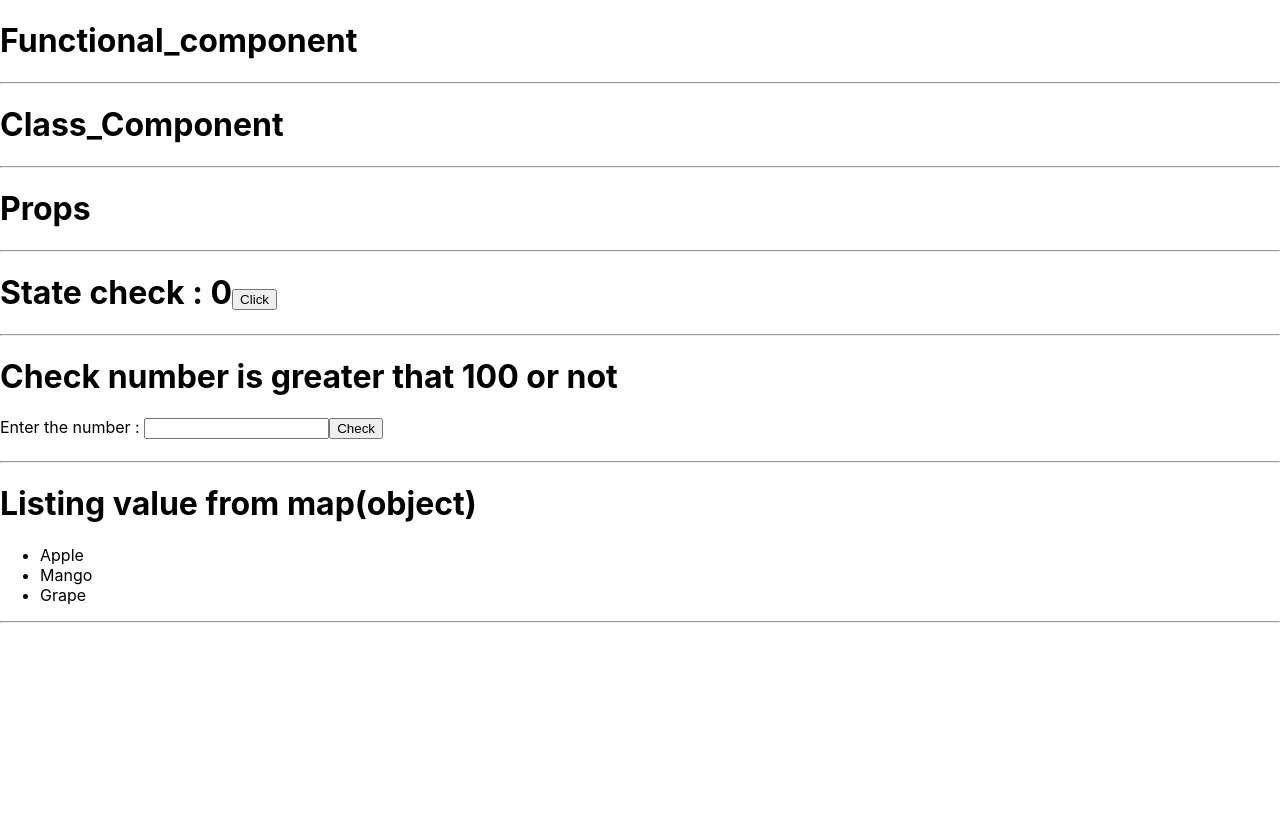
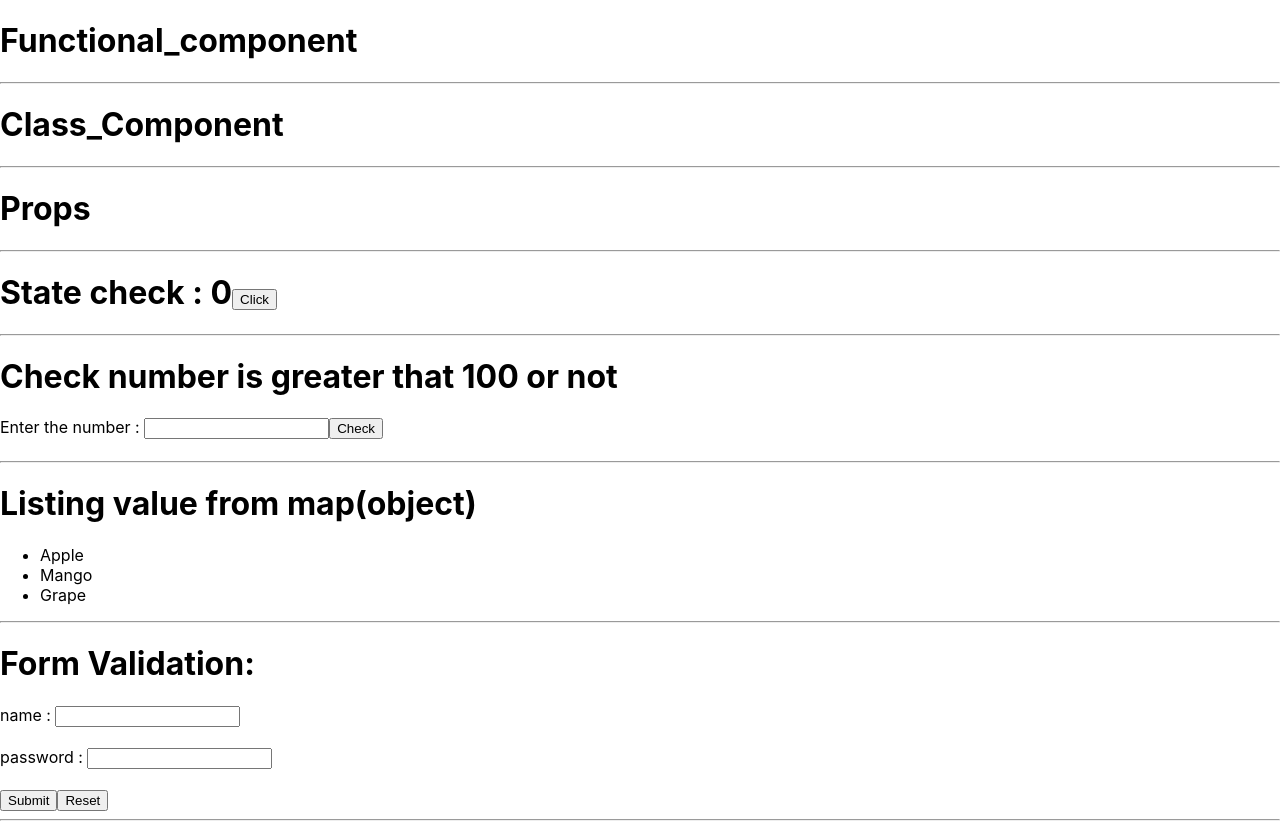
Before and after one commit to Raghulresi/Internship_ReactJs_Core_Understanding, a React (Create React App) app: page / in a window 1280 px wide. Before the commit the page ends 800 px from the top, so only its background shows below. Built offline with nearby package versions, Linux system fonts and the light colour scheme.

Commit message:
new file Form.js added

```diff
--- a/src/App.js
+++ b/src/App.js
@@ -4,6 +4,7 @@ import Props_ex from "./Props_ex";
 import State_ex from "./State_ex";
 import Conditionals from "./Conditionals";
 import List_map from "./List_map";
+import Form from "./Form.js";
 
 function App() {
   const class_component = new Class_component("Class_Component");
@@ -15,6 +16,7 @@ function App() {
         <State_ex/><hr></hr>
         <Conditionals/><hr></hr>
         <List_map/><hr></hr>
+        <Form/><hr></hr>
     </div>
   );
 }
--- /dev/null
+++ b/src/Form.js
@@ -0,0 +1,29 @@
+import { useState } from "react";
+
+function Form()
+{
+    const [name,setName] = useState("");
+    function handleEventAlert(noReloadParameter)
+    {
+        noReloadParameter.preventDefault();
+        alert(name);
+    }
+    return(
+        <div>
+            <h1>Form Validation:</h1>
+            <div>
+                <form onSubmit={handleEventAlert}>
+                    <label>name : </label>
+                        <input type="name"
+                        value={name}
+                        onChange={(e)=>setName(e.target.value)}/> <br/><br/>
+                    <label>password : </label>
+                        <input type="password"/> <br/><br/>
+                    <button type="submit">Submit</button>
+                    <button type="reset">Reset</button>
+                </form>
+            </div>
+        </div>
+    );
+}
+export default Form;
```
